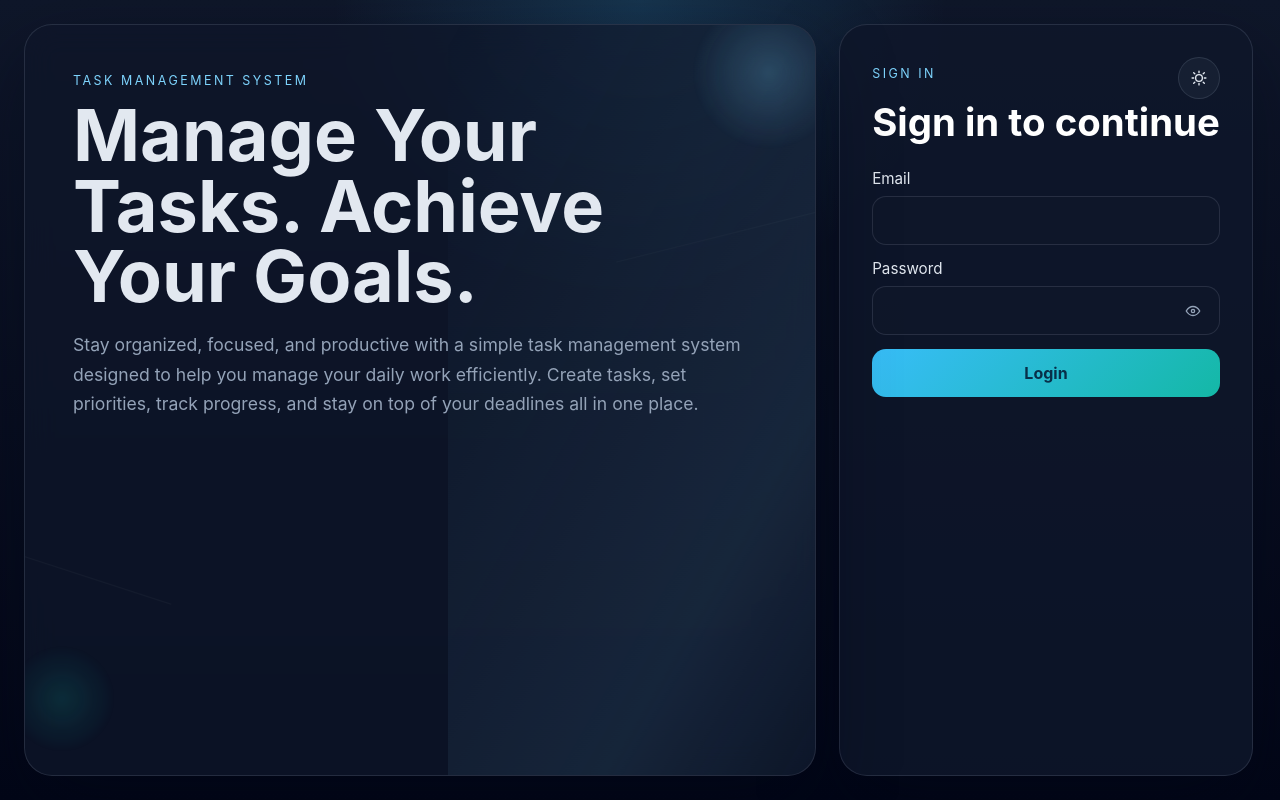
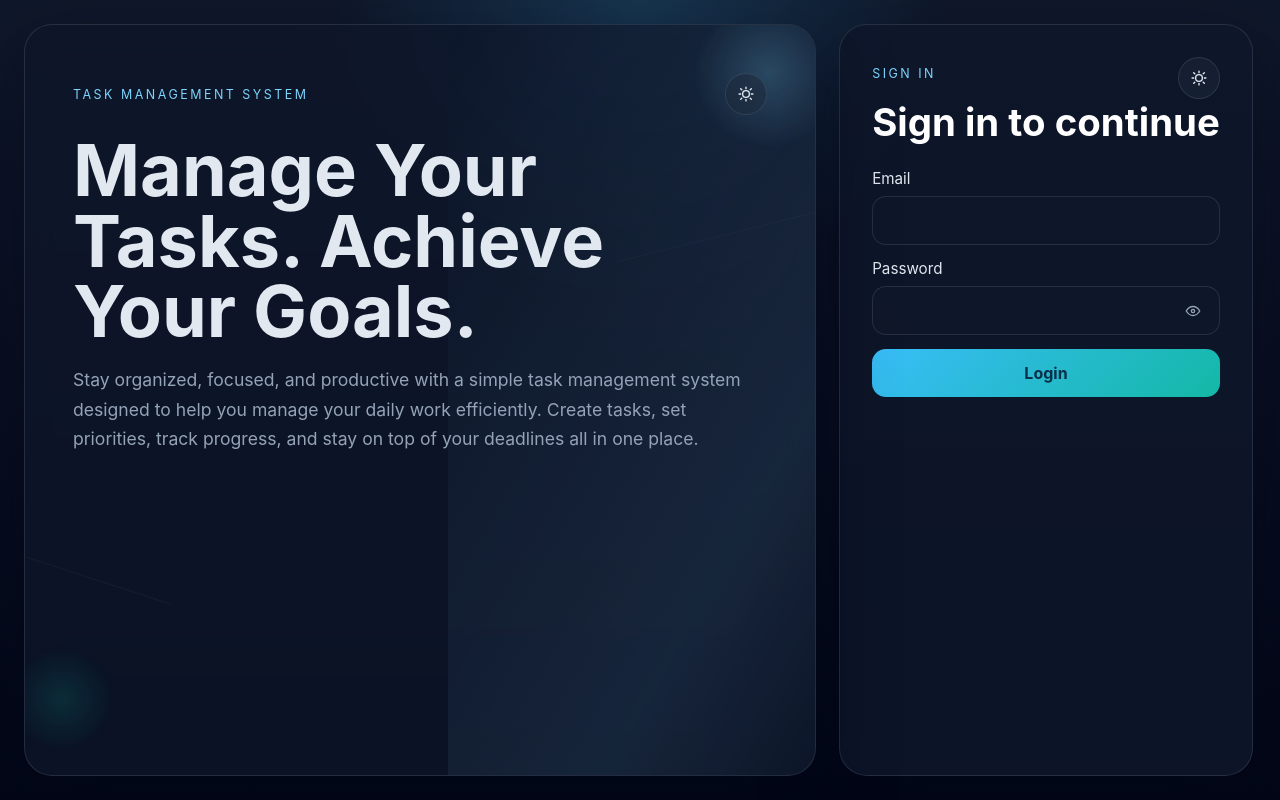
Before and after one commit to vihangi-liyanage/Task-Management-System, a React (Vite) app in the folder frontend/: page / in a window 1280 px wide. Built offline with nearby package versions, Linux system fonts and the light colour scheme; no server answers.

Commit message:
Add dark mode toggle icon

```diff
--- a/frontend/src/App.tsx
+++ b/frontend/src/App.tsx
@@ -116,7 +116,19 @@ export default function App() {
             <span className="hero-gridline hero-gridline-a" />
             <span className="hero-gridline hero-gridline-b" />
           </div>
-          <p className="eyebrow">Task Management System</p>
+          <div className="hero-header">
+            <p className="eyebrow">Task Management System</p>
+            <button
+              className="ghost-button icon-button"
+              type="button"
+              onClick={toggleTheme}
+              aria-label={theme === "dark" ? "Switch to light mode" : "Switch to dark mode"}
+            >
+              <span className="button-icon" aria-hidden="true">
+                {theme === "dark" ? <SunIcon /> : <MoonIcon />}
+              </span>
+            </button>
+          </div>
           <h1>Manage Your Tasks. Achieve Your Goals.</h1>
           <p className="lead hero-copy">
             Stay organized, focused, and productive with a simple task management system designed
@@ -200,7 +212,7 @@ export default function App() {
   );
 }
 
-function SunIcon() {
+export function SunIcon() {
   return (
     <svg viewBox="0 0 24 24" fill="none" aria-hidden="true">
       <circle cx="12" cy="12" r="4.5" stroke="currentColor" strokeWidth="1.8" />
@@ -214,7 +226,7 @@ function SunIcon() {
   );
 }
 
-function MoonIcon() {
+export function MoonIcon() {
   return (
     <svg viewBox="0 0 24 24" fill="none" aria-hidden="true">
       <path
--- a/frontend/src/components/DashboardScreen.tsx
+++ b/frontend/src/components/DashboardScreen.tsx
@@ -6,6 +6,7 @@ import {
   fetchTasks,
   updateTask,
 } from "../lib/api";
+import { SunIcon, MoonIcon } from "../App";
 import type {
   AuthUser,
   Task,
@@ -222,8 +223,15 @@ export function DashboardScreen({
           <p className="lead">{user.email}</p>
         </div>
         <div className="topbar-actions">
-          <button className="ghost-button" type="button" onClick={onToggleTheme}>
-            {theme === "dark" ? "Light mode" : "Dark mode"}
+          <button
+            className="ghost-button icon-button"
+            type="button"
+            onClick={onToggleTheme}
+            aria-label={theme === "dark" ? "Switch to light mode" : "Switch to dark mode"}
+          >
+            <span className="button-icon" aria-hidden="true">
+              {theme === "dark" ? <SunIcon /> : <MoonIcon />}
+            </span>
           </button>
           <button className="ghost-button" type="button" onClick={onLogout}>
             Logout
--- a/frontend/src/styles.css
+++ b/frontend/src/styles.css
@@ -176,6 +176,17 @@ body {
   animation-delay: -1.8s;
 }
 
+.hero-header {
+  display: flex;
+  justify-content: space-between;
+  align-items: center;
+  margin-bottom: 20px;
+}
+
+.hero-header .eyebrow {
+  margin: 0;
+}
+
 .eyebrow {
   margin: 0 0 12px;
   text-transform: uppercase;
@@ -203,12 +214,12 @@ h1 {
   font-size: 1.1rem;
 }
 
-.eyebrow,
+.hero-header,
 .hero-copy {
   animation: fade-up 700ms ease both;
 }
 
-.eyebrow {
+.hero-header {
   animation-delay: 80ms;
 }
 
```
